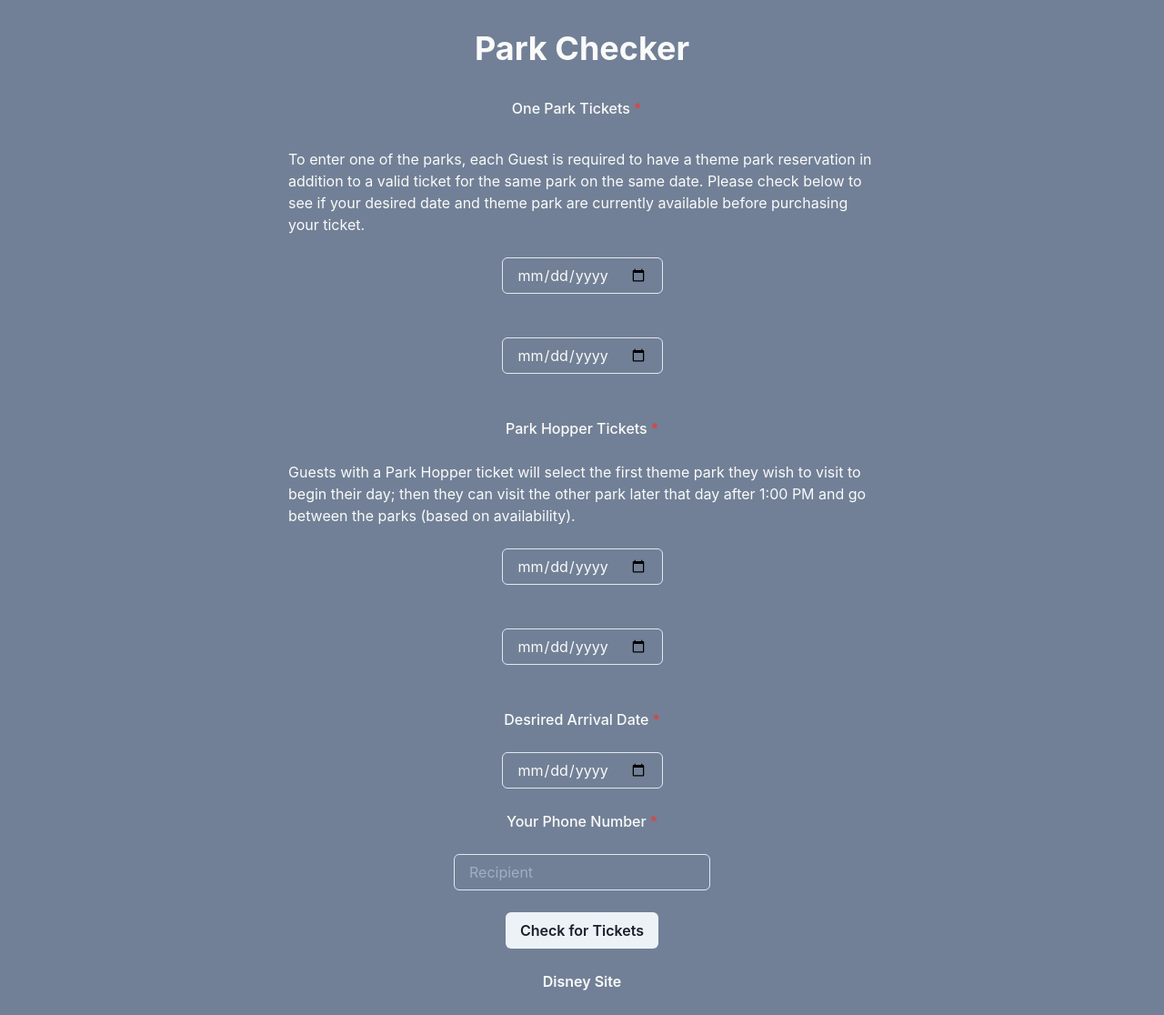
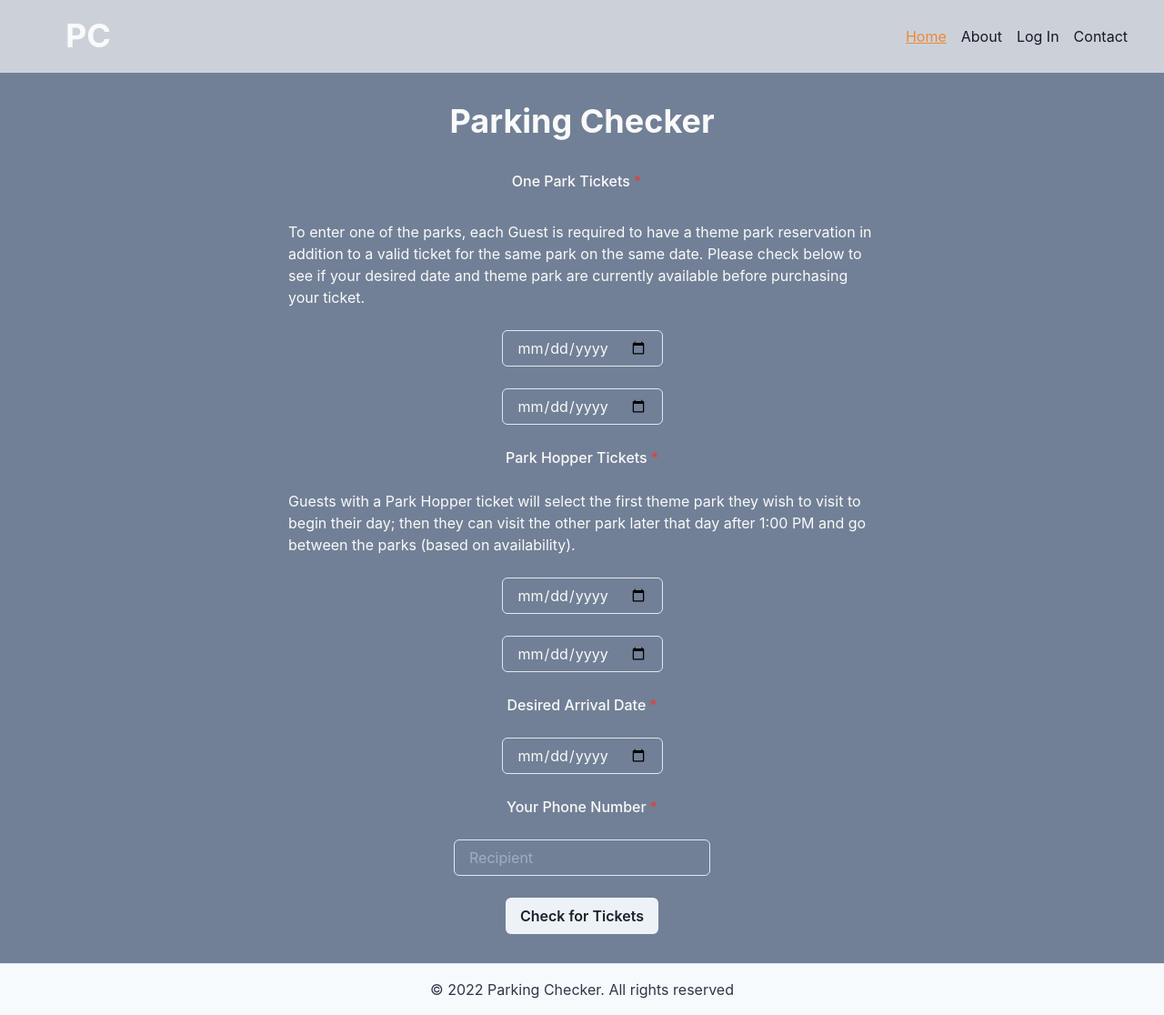
Before and after one commit to jumpybuns/park-checker, a Next.js app: page / in a window 1280 px wide. Shown: the whole page at 91% size. Built offline with nearby package versions, Linux system fonts and the light colour scheme.

Commit message:
adding env variables

```diff
--- /dev/null
+++ b/components/Footer.js
@@ -0,0 +1,76 @@
+import {
+  Box,
+  Container,
+  Stack,
+  SimpleGrid,
+  Text,
+  Link,
+  VisuallyHidden,
+  chakra,
+  useColorModeValue,
+  Icon,
+  Image,
+} from '@chakra-ui/react';
+import { FaFacebook, FaGoogle, FaYelp } from 'react-icons/fa';
+import { MdEmail } from 'react-icons/md';
+
+const ListHeader = ({ children }) => {
+  return (
+    <Text fontWeight={'500'} fontSize={'lg'} mb={2}>
+      {children}
+    </Text>
+  );
+};
+
+const SocialButton = ({ children, label, href }) => {
+  return (
+    <chakra.button
+      bg={useColorModeValue('blackAlpha.100', 'whiteAlpha.100')}
+      rounded={'full'}
+      w={8}
+      h={8}
+      cursor={'pointer'}
+      as={'a'}
+      href={href}
+      target='_blank'
+      display={'inline-flex'}
+      alignItems={'center'}
+      justifyContent={'center'}
+      transition={'background 0.3s ease'}
+      _hover={{
+        bg: useColorModeValue('blackAlpha.200', 'whiteAlpha.200'),
+      }}
+    >
+      <VisuallyHidden>{label}</VisuallyHidden>
+      {children}
+    </chakra.button>
+  );
+};
+
+export default function LargeWithAppLinksAndSocial() {
+  return (
+    <Box
+      className='footer'
+      bg={useColorModeValue('gray.50', 'gray.900')}
+      color={useColorModeValue('gray.700', 'gray.200')}
+    >
+      <Box
+        borderTopWidth={1}
+        borderStyle={'solid'}
+        borderColor={useColorModeValue('gray.200', 'gray.700')}
+      >
+        <Container
+          as={Stack}
+          maxW={'6xl'}
+          py={4}
+          direction={{ base: 'column', md: 'row' }}
+          spacing={4}
+          justify={{ md: 'space-between' }}
+          align={{ md: 'center' }}
+        >
+          <Text m='auto'>© 2022 Parking Checker. All rights reserved</Text>
+        </Container>
+      </Box>
+    </Box>
+  );
+}
--- /dev/null
+++ b/components/Header.js
@@ -0,0 +1,43 @@
+import React from 'react';
+import { Box, UnorderedList, ListItem, Image, Heading } from '@chakra-ui/react';
+import NavLink from '../styles/custom/NavLink';
+import Link from 'next/link';
+
+const Header = () => (
+  <Box
+    display='flex'
+    justifyContent='space-between'
+    alignItems='center'
+    h='80px'
+    bgColor='whiteAlpha.700'
+    px={6}
+  >
+    <Link href='/' passHref>
+      <Heading ml={12} _hover={{ cursor: 'pointer' }}>
+        PC
+      </Heading>
+    </Link>
+
+    <UnorderedList
+      listStyleType='none'
+      display='flex'
+      justifyContent='space-evenly'
+      textColor='gray.900'
+    >
+      <ListItem>
+        <NavLink to='/'>Home</NavLink>
+      </ListItem>
+      <ListItem>
+        <NavLink to='/about'>About</NavLink>
+      </ListItem>
+      <ListItem>
+        <NavLink to='/calendar'>Log In</NavLink>
+      </ListItem>
+      <ListItem>
+        <NavLink to='/contact'>Contact</NavLink>
+      </ListItem>
+    </UnorderedList>
+  </Box>
+);
+
+export default Header;
--- a/package.json
+++ b/package.json
@@ -16,6 +16,7 @@
     "chakra": "^0.0.3",
     "cors": "^2.8.5",
     "cron": "^1.8.2",
+    "dotenv": "^16.0.0",
     "express": "^4.17.3",
     "framer-motion": "^6.2.8",
     "next": "12.1.0",
--- a/pages/_app.js
+++ b/pages/_app.js
@@ -1,11 +1,15 @@
 import '../styles/globals.css';
+import Header from '../components/Header';
+import Footer from '../components/Footer';
 import { ChakraProvider } from '@chakra-ui/react';
 import theme from '../styles/theme';
 
 function MyApp({ Component, pageProps }) {
   return (
     <ChakraProvider resetCSS={true} theme={theme}>
+      <Header />
       <Component {...pageProps} />
+      <Footer />
     </ChakraProvider>
   );
 }
--- a/pages/api/server.js
+++ b/pages/api/server.js
@@ -7,9 +7,8 @@ const cors = require('cors');
 const twilio = require('twilio');
 
 //twilio requirements -- Texting API
-const accountSid = 'AC024ce71342308276feacad3b8636ef4b';
-const authToken = '9a01dd1731815b0945144ff6ba32781c';
-const client = new twilio(accountSid, authToken);
+// const accountSid = 'AC024ce71342308276feacad3b8636ef4b';
+// const authToken = '9a01dd1731815b0945144ff6ba32781c';
 const app = express(); //alias
 
 app.use(cors()); //Blocks browser from restricting any data
@@ -22,8 +21,11 @@ app.get('/desired-date', (req, res) => {
     oneParkEndDate,
     parkHopperStartDate,
     parkHopperEndDate,
+    accountSid,
+    authToken,
   } = req.query;
 
+  const client = new twilio(accountSid, authToken);
   function checkForTickets() {
     callTicketAPI(
       `https://disneyland.disney.go.com/availability-calendar/api/calendar?segment=ticket&startDate=${oneParkStartDate}&endDate=${oneParkEndDate}`
@@ -32,12 +34,7 @@ app.get('/desired-date', (req, res) => {
       callTicketAPI(
         `https://disneyland.disney.go.com/availability-calendar/api/calendar?segment=ph&startDate=2022-03-28&endDate=2022-03-30`
       ).then((ParkHopper) => {
-        console.log(
-          'Park Hopper: ',
-          ParkHopper,
-          parkHopperStartDate,
-          parkHopperEndDate
-        );
+        console.log('Park Hopper: ', ParkHopper, process.env.ACCOUNT_SID);
         if (OnePark || ParkHopper) {
           console.log('AVAILABLE BUY YOU SUCKAH!');
           client.messages
--- a/pages/index.js
+++ b/pages/index.js
@@ -20,7 +20,7 @@ const Home = () => {
 
   const checkTix = () => {
     fetch(
-      `http://127.0.0.1:4000/desired-date?&_desiredDate=${_desiredDate}&recipient=${recipient}&oneParkStartDate=${oneParkStartDate}&oneParkEndDate=${oneParkEndDate}&parkHopperStartDate=${parkHopperStartDate}&parkHopperEndDate=${parkHopperEndDate}`
+      `http://127.0.0.1:4000/desired-date?&_desiredDate=${_desiredDate}&recipient=${recipient}&oneParkStartDate=${oneParkStartDate}&oneParkEndDate=${oneParkEndDate}&parkHopperStartDate=${parkHopperStartDate}&parkHopperEndDate=${parkHopperEndDate}&accountSid=${process.env.ACCOUNT_SID}&authToken=${process.env.AUTH_TOKEN}`
     ).catch((err) => console.error(err));
   };
 
@@ -63,8 +63,9 @@ const Home = () => {
       flexDir='column'
       justifyContent='center'
       alignItems='center'
+      my={8}
     >
-      <Heading m={8}>Park Checker</Heading>
+      <Heading mb={8}>Parking Checker</Heading>
 
       <form onSubmit={handleSubmit} name='form' variant='outline'>
         <FormControl isRequired w='64ch'>
@@ -85,7 +86,7 @@ const Home = () => {
               value={oneParkStartDate}
               onChange={handleOneParkStartDate}
             />
-            <Text>{oneParkStartDate}</Text>
+
             <Input
               id='one-park-end'
               type='date'
@@ -94,8 +95,7 @@ const Home = () => {
               value={oneParkEndDate}
               onChange={handleOneParkEndDate}
             />
-            <Text>{oneParkEndDate}</Text>
-            <FormLabel htmlFor='date'>Park Hopper Tickets</FormLabel>
+            <FormLabel htmlFor='park-hopper'>Park Hopper Tickets</FormLabel>
             <Text>
               Guests with a Park Hopper ticket will select the first theme park
               they wish to visit to begin their day; then they can visit the
@@ -103,24 +103,24 @@ const Home = () => {
               (based on availability).
             </Text>
             <Input
-              id='park-hopper-start'
+              id='park-hopper'
               type='date'
               w='auto'
               placeholder='Start Date...'
               value={parkHopperStartDate}
               onChange={handleParkHopperStartDate}
             />
-            <Text>{parkHopperStartDate}</Text>
+
             <Input
-              id='park-hopper-end'
+              id='park-hopper'
               type='date'
               w='auto'
               placeholder='End Date...'
               value={parkHopperEndDate}
               onChange={handleParkHopperEndDate}
             />
-            <Text>{parkHopperEndDate}</Text>
-            <FormLabel htmlFor='date'>Desrired Arrival Date</FormLabel>
+
+            <FormLabel htmlFor='date'>Desired Arrival Date</FormLabel>
             <Input
               id='desired-date'
               type='date'
@@ -144,14 +144,6 @@ const Home = () => {
           </VStack>
         </FormControl>
       </form>
-      <Button
-        as='a'
-        variant='ghost'
-        m={4}
-        href='https://disneyland.disney.go.com/availability-calendar/'
-      >
-        Disney Site
-      </Button>
     </Box>
   );
 };
--- /dev/null
+++ b/styles/custom/NavLink.js
@@ -0,0 +1,39 @@
+import React from 'react';
+import { Link as ChakraLink, useColorModeValue } from '@chakra-ui/react';
+import Link from 'next/link';
+import { useRouter } from 'next/router';
+
+const NavLink = ({ to, activeProps, children, _hover, ...props }) => {
+  const router = useRouter();
+  const isActive = router.pathname === to;
+  const color = useColorModeValue('orange.400', 'selected');
+
+  if (isActive) {
+    return (
+      <Link href={to} passHref>
+        <ChakraLink
+          mr={4}
+          {...props}
+          {...activeProps}
+          color={color}
+          textDecor='underline'
+          {...props}
+          {...activeProps}
+          _hover={{ color: 'selected' }}
+        >
+          {children}
+        </ChakraLink>
+      </Link>
+    );
+  }
+
+  return (
+    <Link href={to} passHref>
+      <ChakraLink {...props} _hover={{ color: 'orange.400' }} mr={4}>
+        {children}
+      </ChakraLink>
+    </Link>
+  );
+};
+
+export default NavLink;
```
Also changed, not shown: 2 other files (tests, documents, lock files or other folders).
